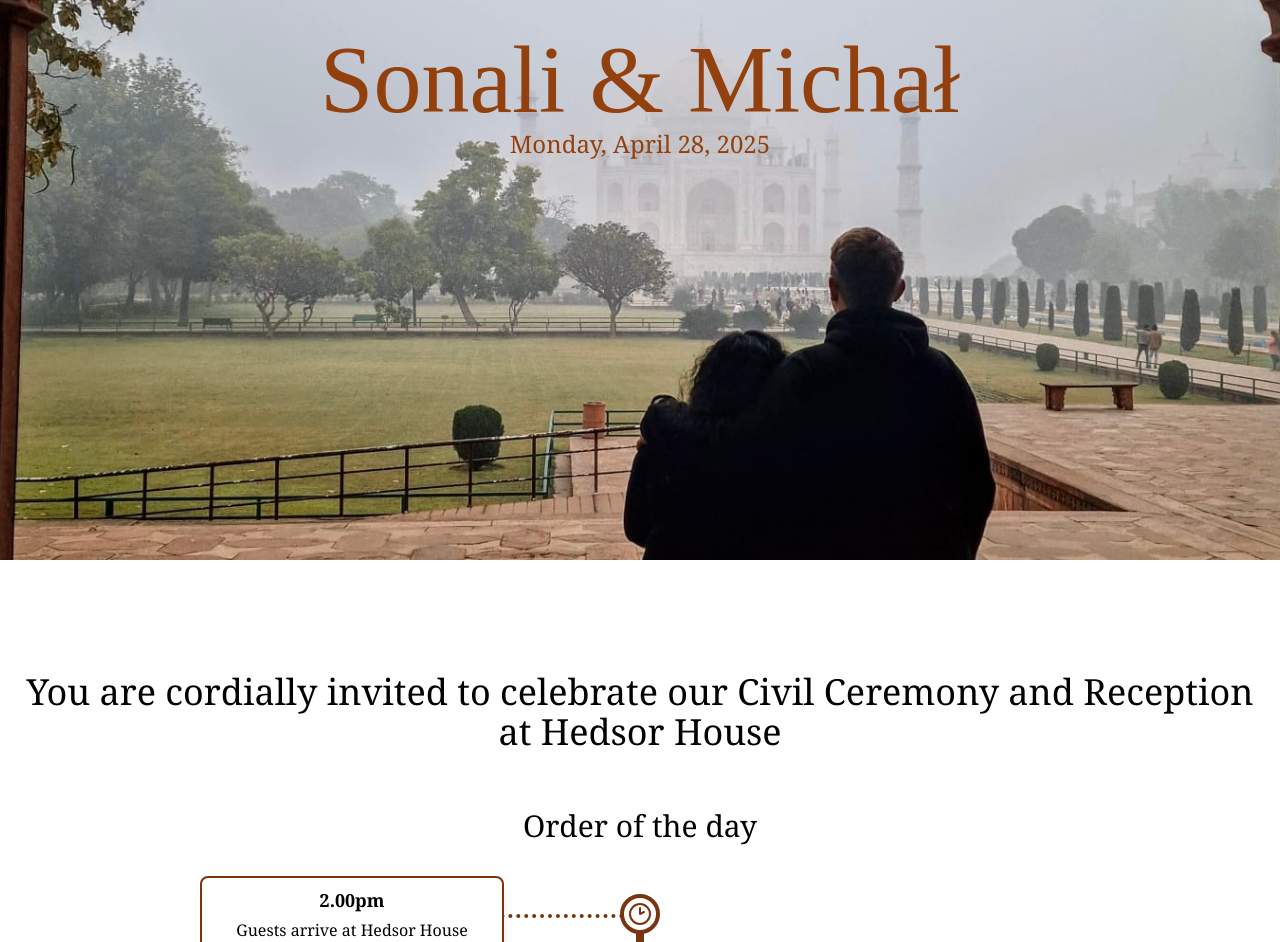
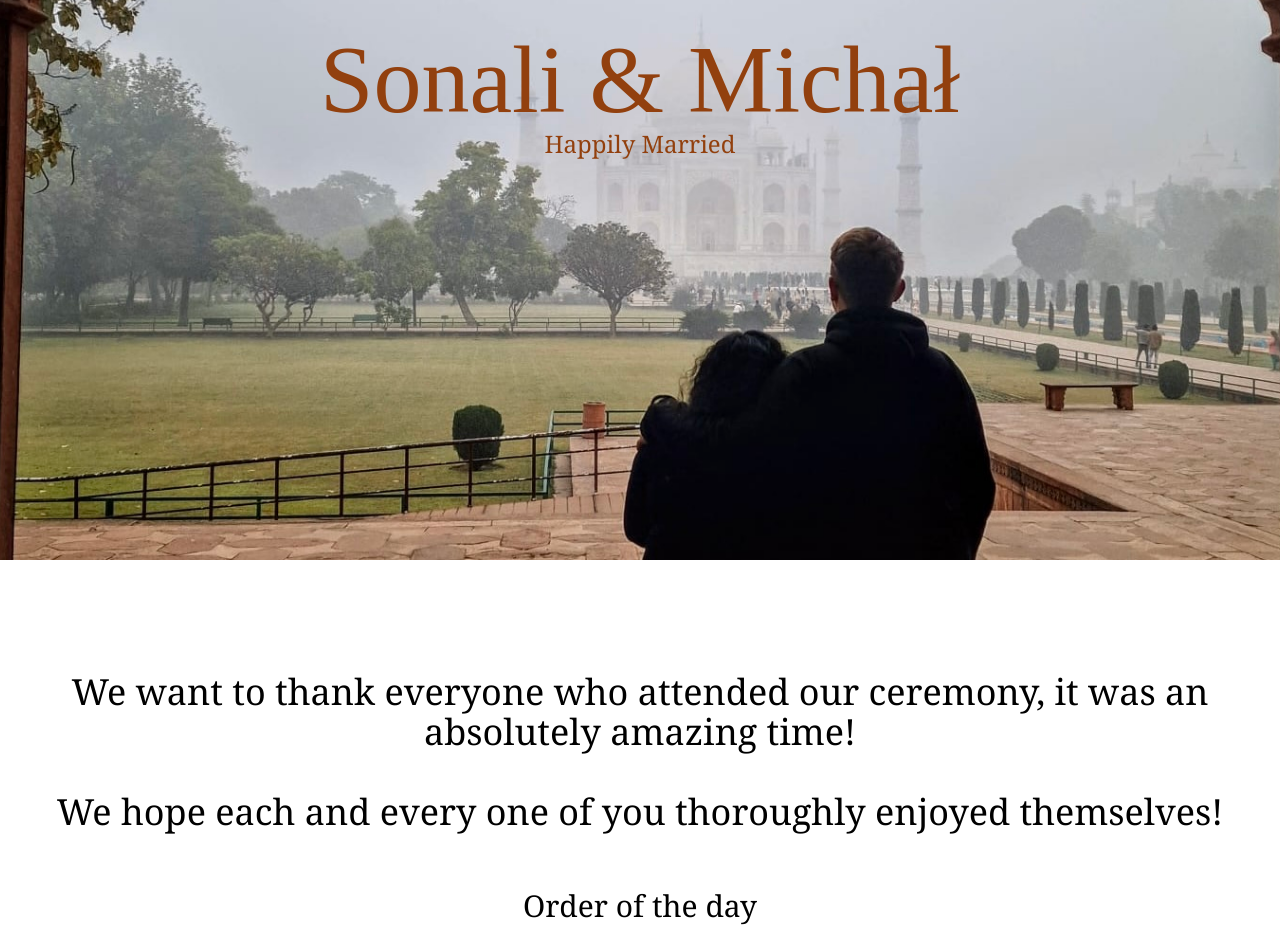
Before and after one commit to coolbigbear/wedding-website, a React (Vite) app: page / in a window 1280 px wide. Shown: the part 240-1182 px from the top of the page. Built offline with nearby package versions, Linux system fonts and the light colour scheme; a web font is replaced by a local one.

Commit message:
Updated website with thank yous

```diff
--- a/src/components/pages/Home.jsx
+++ b/src/components/pages/Home.jsx
@@ -15,12 +15,14 @@ const Home = () => {
 			content.push(<HomeCard key={i} title={item.title} imageUrl={item.imageUrl} delay={delay * i} link={item.link} />);
 		}
 		return content;
-  	};
+	};
+
+	const description = { __html: language.hero.invitation };
 
 	return (
 		<div className="flex flex-col bg-white font-serif">
 			<Hero homepage={true} />
-			<h1 className="text-4xl pb-14 mx-4 text-center text-black">{language.hero.invitation}</h1>
+			<h1 className="text-4xl pb-14 mx-4 text-center text-black" dangerouslySetInnerHTML={description}/>
 			<Timeline itinerary={language.itinerary} />
 			<div className="flex flex-col text-center 2xl:mx-32 mx-4">
 				<div className="2xl:grid hidden 2xl:grid-cols-2 gap-6">
--- a/src/translations.js
+++ b/src/translations.js
@@ -1,10 +1,10 @@
 export const translations = {
     english: {
         title: "Sonali & Michał",
-        date: "April 28, 2025",
+        date: "Happily Married",
         hero: {
-            invitation: "You are cordially invited to celebrate our Civil Ceremony and Reception at Hedsor House",
-            date: "Monday, April 28, 2025",
+            invitation: "We want to thank everyone who attended our ceremony, it was an absolutely amazing time!<br><br>We hope each and every one of you thoroughly enjoyed themselves!",
+            date: "Happily Married",
             details: "Hedsor House • Taplow, United Kingdom"
         },
         homeCards: [
@@ -166,8 +166,8 @@ export const translations = {
         title: "Sonali & Michał",
         date: "28 kwietnia 2025",
         hero: {
-            invitation: "Mamy zaszczyt zaprosić Państwa na naszą ceremonię cywilną i przyjęcie w Hedsor House",
-            date: "Poniedziałek, 28 kwietnia 2025",
+            invitation: "Chcielibyśmy podziękować wszystkim, którzy uczestniczyli w naszej ceremonii, to był naprawdę niesamowity czas!<br><br>Mamy nadzieję, że każdy z was świetnie się bawił!",
+            date: "Szczęśliwie Poślubieni",
             details: "Hedsor House • Taplow, Wielka Brytania"
         },
         homeCards: [
@@ -323,8 +323,8 @@ export const translations = {
         title: "सोनाली और माइकल",
         date: "28 अप्रैल, 2025",
         hero: {
-            invitation: "आपको हेडसर हाउस में हमारे सिविल समारोह और स्वागत समारोह का जश्न मनाने के लिए सादर आमंत्रित किया जाता है",
-            date: "सोमवार, 28 अप्रैल, 2025",
+            invitation: "हम उन सभी का दिल से धन्यवाद करना चाहते हैं जो हमारी शादी में शामिल हुए। यह हमारे लिए एक बेहद खास और यादगार समय था।<br><br>हमें आशा है कि आप सभी ने इस मौके का भरपूर आनंद लिया होगा।",
+            date: "ख़ुशी से शादीशुदा",
             details: "हेडसर हाउस • टैप्लो, यूनाइटेड किंगडम"
         },
         homeCards: [
```
